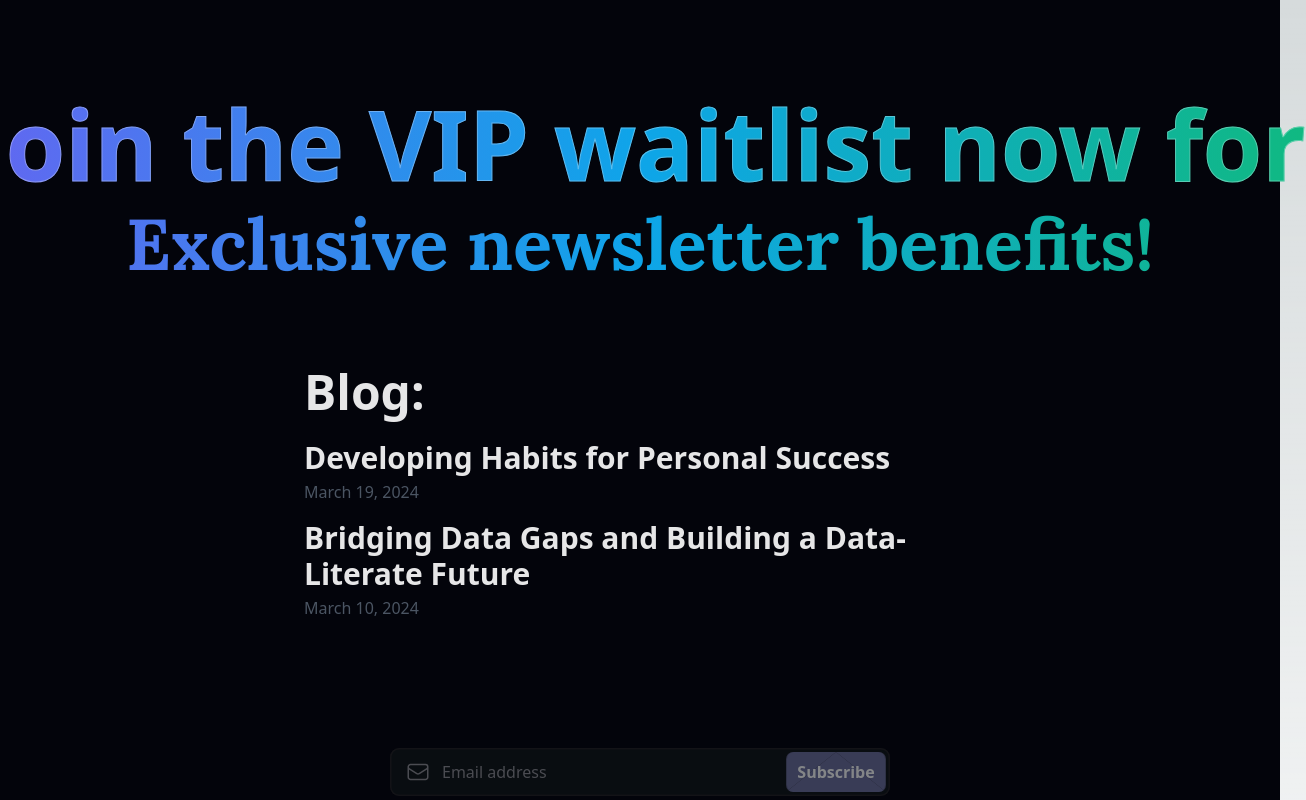
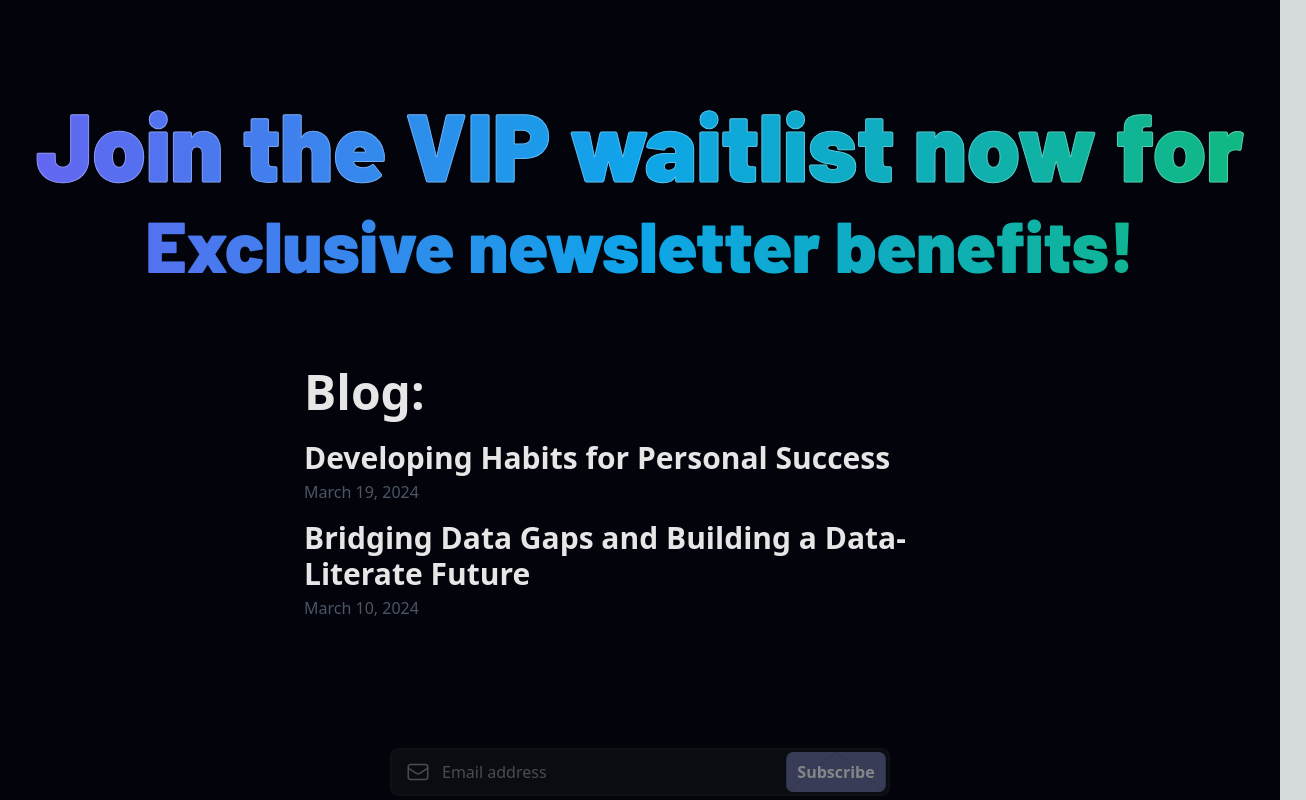
Before and after one commit to myplancash/newsletter-app, a Next.js app: page / in a window 1280 px wide. Shown: the top 800 px of the page, 1306 px wide, since content can reach past the window. Built offline with nearby package versions, Linux system fonts and the light colour scheme.

Commit message:
added new Author variable to our blogposts 2

```diff
--- a/app/globals.css
+++ b/app/globals.css
@@ -3,8 +3,8 @@
 @tailwind utilities;
 
 :root {
-  --font-poppins: "Poppins", sans-serif;
-  --font-lora: "Lora", serif;
+  --font-montserrat: "Montserrat", sans-serif;
+  --font-barlow: "Barlow", serif;
   --foreground-rgb: 0, 0, 0;
   --background-start-rgb: 214, 219, 220;
   --background-end-rgb: 255, 255, 255;
@@ -26,15 +26,17 @@ body {
       rgb(var(--background-end-rgb))
     )
     rgb(var(--background-start-rgb));
-  font-family: "Poppins", sans-serif;
+  font-family: var(--font-montserrat);
 }
 
 html {
-  font-family: var(--font-poppins);
+  font-family: var(--font-montserrat);
+  font-weight: 400;
 }
 
 h1 {
-  font-family: var(--font-lora);
+  font-family: var(--font-barlow);
+  font-weight: 900;
 }
 
 @layer utilities {
--- a/app/layout.tsx
+++ b/app/layout.tsx
@@ -1,21 +1,21 @@
 import { metaData } from "@/constants";
-import { Lora, Poppins } from "next/font/google";
+import { Montserrat, Barlow } from "next/font/google";
 import "./globals.css";
 import { Metadata } from "next";
 import Footer from "@/components/Footer";
 import Head from "next/head";
 
-export const poppins = Poppins({
+export const montserrat = Montserrat({
   subsets: ['latin'],
-  weight: ['400', '700'],
+  weight: ['400', '900'],
   display: 'swap',
-  variable: '--font-poppins'
+  variable: '--font-montserrat'
 })
 
-const lora = Lora({
+const barlow = Barlow({
   subsets: ["latin"],
   style: ['normal', 'italic'],
-  weight: ['400', '500', '600', '700'],
+  weight: ['400', '700', '900'],
   variable: '--font-lora'
 });
 
@@ -32,7 +32,7 @@ export default function RootLayout({
         <title>{metaData.title ? <>{metaData.title}</> : null}</title>
         {metaData.description && <meta name="description" content={metaData.description} />}
       </Head>
-      <body className={`${lora.variable} font-sans antialiased dark:bg-slate-800`}>
+      <body className={`${barlow.variable} font-sans antialiased dark:bg-slate-800`}>
         {children}
         <Footer/>
       </body>
--- a/app/page.tsx
+++ b/app/page.tsx
@@ -8,10 +8,10 @@ export default function Home() {
     <div>
       <main className="mx-auto bg-[#03040B] flex flex-col items-center justify-center p-6 md:p-12 lg:p-24 min-h-screen">
       <div className="flex flex-col space-y-4 text-center">
-        <h2 className="z-10 text-4xl sm:text-5xl md:text-6xl lg:text-7xl xl:text-8xl font-bold text-transparent duration-100 bg-white cursor-default text-stroke animate-titleFade whitespace-nowrap bg-clip-text bg-gradient-to-r from-indigo-500 via-sky-500 to-emerald-500 animate-fadeIn">
+        <h1 className="z-10 text-4xl sm:text-5xl md:text-6xl lg:text-7xl xl:text-8xl font-extrabold text-transparent duration-100 bg-white cursor-default text-stroke animate-titleFade whitespace-nowrap bg-clip-text bg-gradient-to-r from-indigo-500 via-sky-500 to-emerald-500 animate-fadeIn">
           Join the VIP waitlist now for
-        </h2>
-        <h1 className="z-10 text-3xl sm:text-4xl md:text-5xl lg:text-6xl xl:text-7xl font-bold text-transparent duration-100 bg-white cursor-default whitespace-nowrap bg-clip-text animate-titleFade bg-gradient-to-r from-indigo-500 via-sky-500 to-emerald-500 animate-fadeIn">
+        </h1>
+        <h1 className="z-10 text-3xl sm:text-4xl md:text-5xl lg:text-6xl xl:text-7xl font-extrabold text-transparent duration-100 bg-white cursor-default whitespace-nowrap bg-clip-text animate-titleFade bg-gradient-to-r from-indigo-500 via-sky-500 to-emerald-500 animate-fadeIn">
           Exclusive newsletter benefits!
         </h1>
       </div>
--- a/app/posts/[postId]/page.tsx
+++ b/app/posts/[postId]/page.tsx
@@ -43,13 +43,13 @@ export default async function Post({ params }: { params: { postId: string } }) {
 
     return (
     <main className="container mx-auto px-4 py-8">
-        <h1 className="text-6xl font-bold mb-4">{title}</h1>
-        <div className="flex flex-row justify-between gap-5 ">
-            <p className="text-gray-600 text-xl order-first">By {author}</p>
-            <p className="text-gray-600 text-xl order-last">{pubDate}</p>
+        <h1 className="text-6xl font-bold mb-4 prose-headings">{title}</h1>
+        <div className="flex flex-row justify-between gap-5">
+            <p className="text-gray-600 text-xl order-first prose-p">By {author}</p>
+            <p className="text-gray-600 text-xl order-last prose-p">{pubDate}</p>
         </div>
         <article className="prose lg:prose-xl dark:prose-dark font-normal" dangerouslySetInnerHTML={{ __html: contentHtml }} />
-        <p className="mt-8">
+        <p className="mt-8 prose-p">
             <Link href="/" className="text-blue-500 text-xl hover:underline hover:text-blue-700">← Back to home</Link>
         </p>
     </main>
--- a/lib/posts.tsx
+++ b/lib/posts.tsx
@@ -48,14 +48,15 @@ export async function getPostData(id: string) {
 
     const contentHtml = processedContent.toString();
 
-    const blogPostWithHTML: BlogPost & { contentHtml: string } = {
+    // const images: Image[] = matterResult.data.images || [];
+
+    const blogPostWithHTML: BlogPost = {
         id,
         title: matterResult.data.title,
         author: matterResult.data.author,
         date: matterResult.data.date,
         contentHtml,
-    }
+    };
 
-    // Combine the data with the id
-    return blogPostWithHTML
+    return blogPostWithHTML;
 }
--- a/tailwind.config.ts
+++ b/tailwind.config.ts
@@ -10,7 +10,7 @@ module.exports = {
   theme: {
     extend: {
       FontFamily: {
-        sans: ['var(--font-poppins)']
+        sans: ['var(--font-montserrat)']
       },
       backgroundImage: {
         "gradient-radial": "radial-gradient(var(--tw-gradient-stops))",
```
Also changed, not shown: blogposts/data-gaps.md (+1 -0 lines), types.d.ts (+12 -4 lines).
